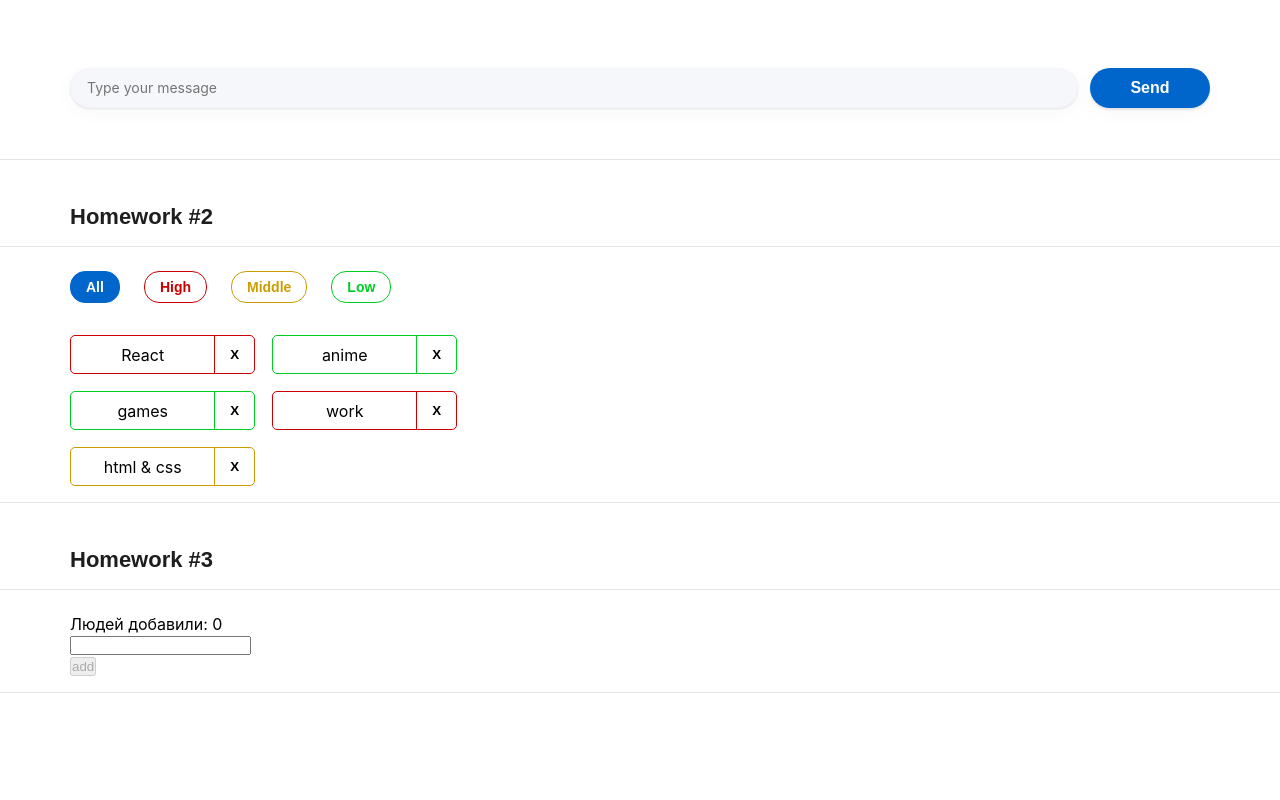
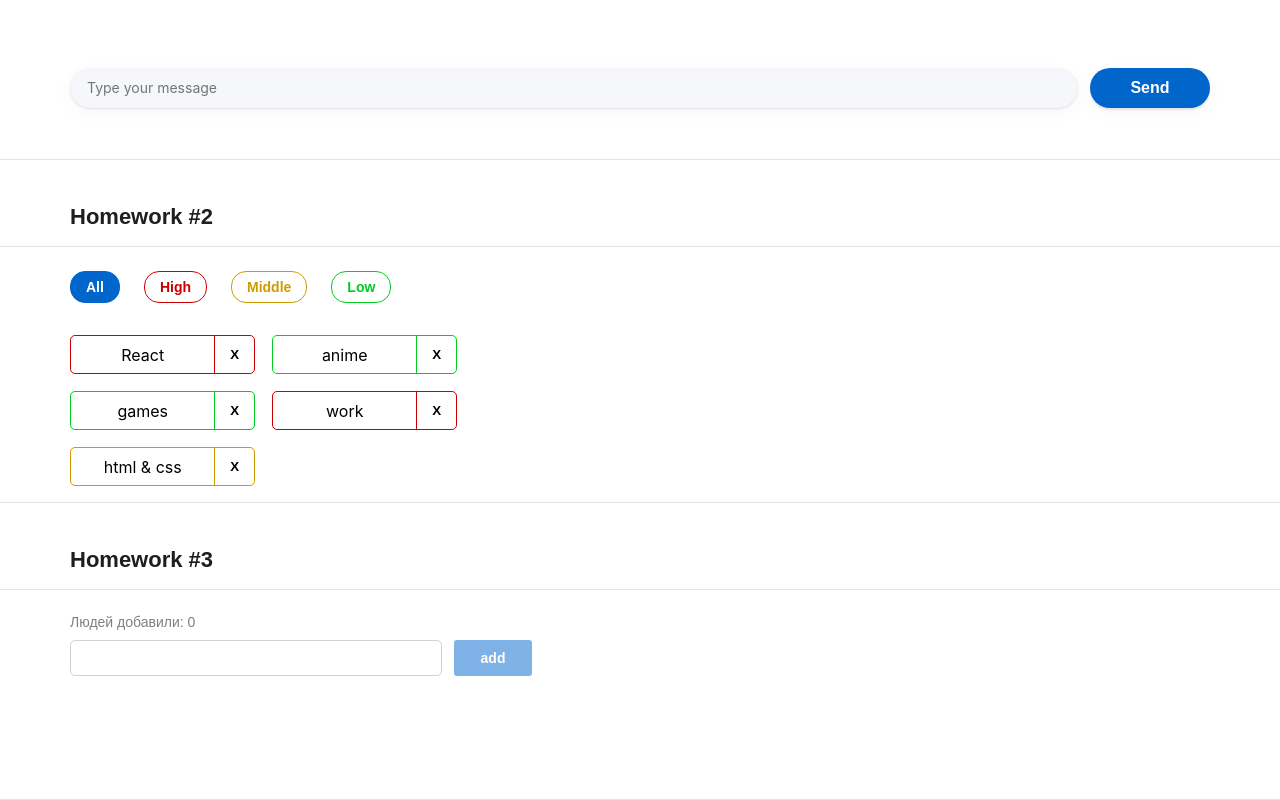
Before and after one commit to orlovaDev/hws2-master, a React (Create React App) app: page / in a window 1280 px wide. Shown: the part 308-1108 px from the top of the page. Before the commit the page ends 1001 px from the top, so only its background shows below. Built offline with nearby package versions, Linux system fonts and the light colour scheme.

Commit message:
solutionHws2-master-lesson3(3)

```diff
--- a/src/s2-homeworks/hw03/Greeting.module.css
+++ b/src/s2-homeworks/hw03/Greeting.module.css
@@ -1,37 +1,86 @@
 .greetingForm {
+  display: flex;
+  flex-direction: column;
+  gap: 10px;
+  padding-bottom: 100px;
 }
 
 .inputAndButtonContainer {
+  display: flex;
+  flex-direction: row;
+  gap: 12px;
 }
 
 .error {
+  font-family: "Montserrat", sans-serif;
+  font-weight: 400;
+  font-size: 14px;
+  color: #c00;
 }
 
 .input {
+  border: 1px solid #d1d1d1;
+  border-radius: 5px;
+  width: 372px;
+  height: 36px;
+  font-weight: 500;
+  font-size: 16px;
+  color: #000;
+  padding-left: 12px;
+  margin-bottom: 7px;
 }
 
 .input:focus {
-
+outline: none;
 }
 
 .errorInput {
-
+  border: 1px solid #c00;
 }
 
 .button {
+  display: flex;
+  align-items: center;
+  justify-content: center;
+  flex-direction: row;
+  gap: 10px;
+  border-radius: 3px;
+  border: none;
+  padding: 5px 24px;
+  width: 78px;
+  height: 36px;
+  background: #06c;
+  font-family: "Montserrat", sans-serif;
+  font-weight: 600;
+  font-size: 14px;
+  line-height: 143%;
+  color: #fff;
 }
 
 .button:focus {
+  outline: none;
 }
 
 .button:active {
+  outline: none;
 }
 
 .button:disabled {
+  cursor: not-allowed;
+  background: #06c;
+  opacity: 0.5;
 }
 
 .text {
+  font-family: "Montserrat", sans-serif;
+  font-weight: 400;
+  font-size: 14px;
+  color: rgba(0, 0, 0, 0.5);
 }
 
 .greeting {
+  font-weight: 500;
+  font-size: 14px;
+  color: #000;
+  font-family: "Montserrat", sans-serif;
 }
--- a/src/s2-homeworks/hw03/Greeting.tsx
+++ b/src/s2-homeworks/hw03/Greeting.tsx
@@ -26,7 +26,7 @@ const Greeting: React.FC<GreetingPropsType> = (
         lastUserName,
     } // деструктуризация пропсов
 ) => {
-    const inputClass = error ? s.errorInput : ""   // need to fix with (?:)
+    const inputClass = error ? `${s.input} ${s.errorInput}` : s.input   // need to fix with (?:)
 
     return (
         <div id={'hw3-form'} className={s.greetingForm}>
```
